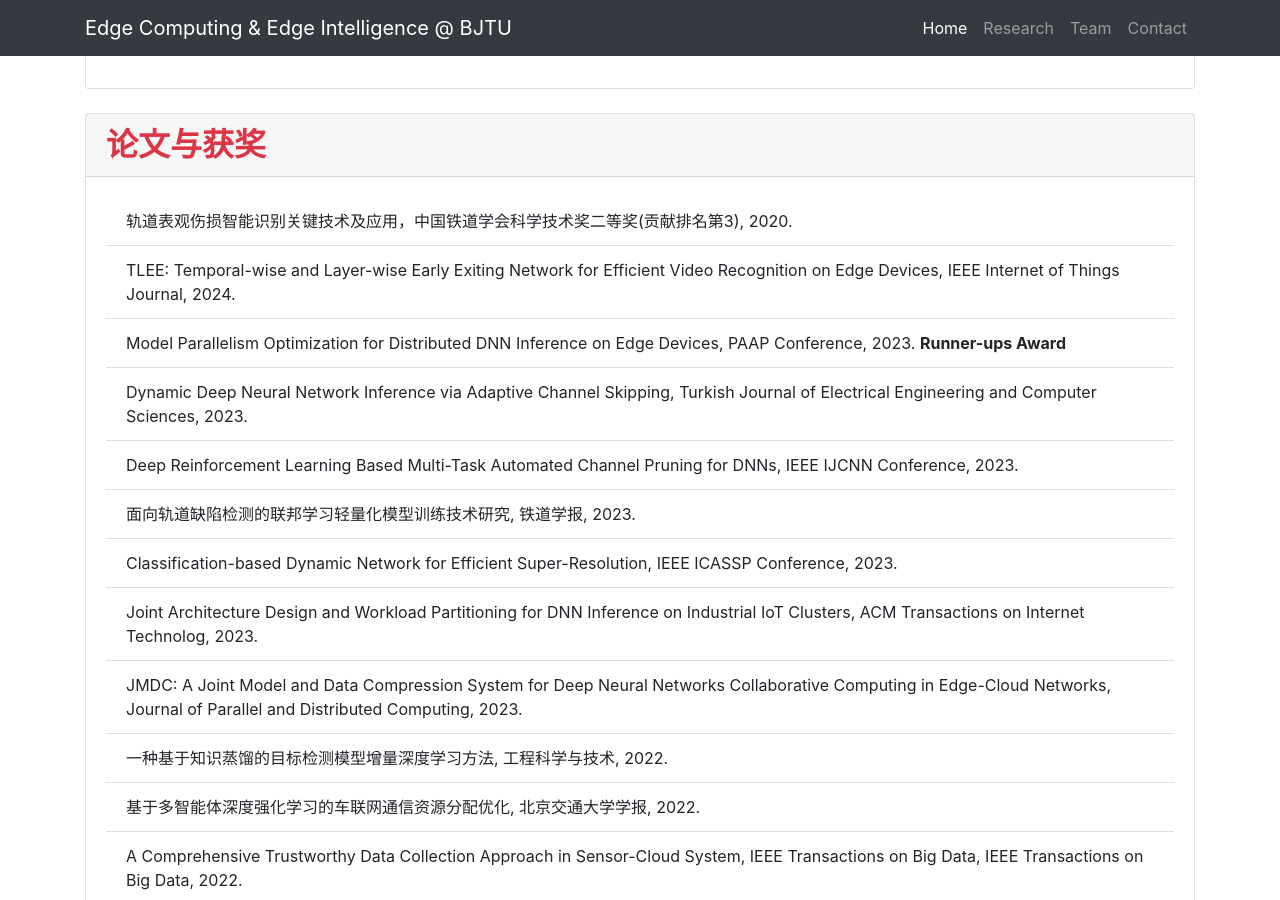
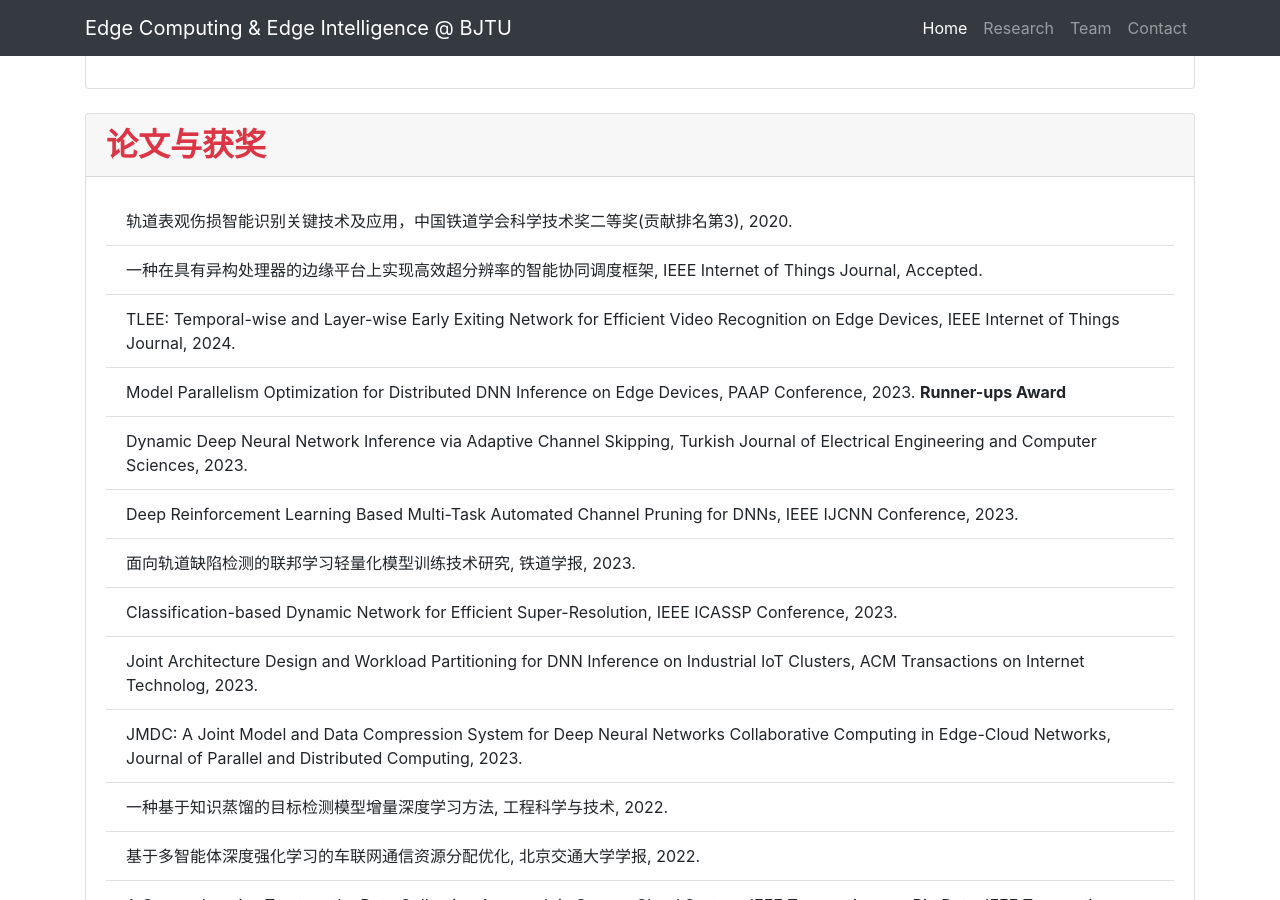
Before and after one commit to fangvv/Homepage, a Jekyll site: the page Edgecomp/index.html, which Jekyll copies as it is, in a window 1280 px wide and 900 px high, scrolled down 5007 px. Built offline with Jekyll 4.4.1, drawn with Linux system fonts in a browser that asks for light colours; comment, search, counter and statistics services are not loaded.

Commit message:
gitee sucks

```diff
--- a/Edgecomp/index.html
+++ b/Edgecomp/index.html
@@ -157,6 +157,7 @@
   <div class="card-body">
     <ul class="list-group list-group-flush">
       <li class="list-group-item">轨道表观伤损智能识别关键技术及应用，中国铁道学会科学技术奖二等奖(贡献排名第3), 2020.</li>
+      <li class="list-group-item">一种在具有异构处理器的边缘平台上实现高效超分辨率的智能协同调度框架, IEEE Internet of Things Journal, Accepted.</li>
       <li class="list-group-item">TLEE: Temporal-wise and Layer-wise Early Exiting Network for Efficient Video Recognition on Edge Devices, IEEE Internet of Things Journal, 2024.</li>
       <li class="list-group-item">Model Parallelism Optimization for Distributed DNN Inference on Edge Devices, PAAP Conference, 2023. <b>Runner-ups Award</b></li>
       <li class="list-group-item">Dynamic Deep Neural Network Inference via Adaptive Channel Skipping, Turkish Journal of Electrical Engineering and Computer Sciences, 2023.</li>
```
